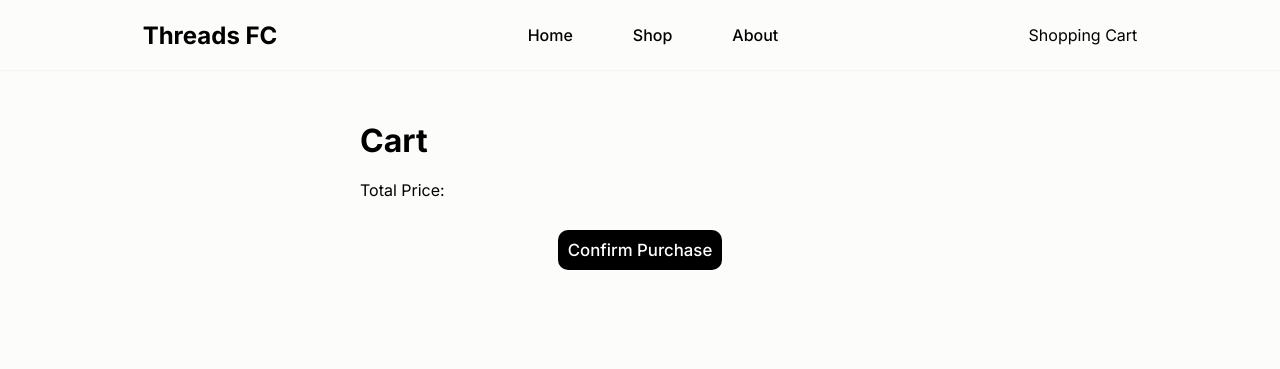
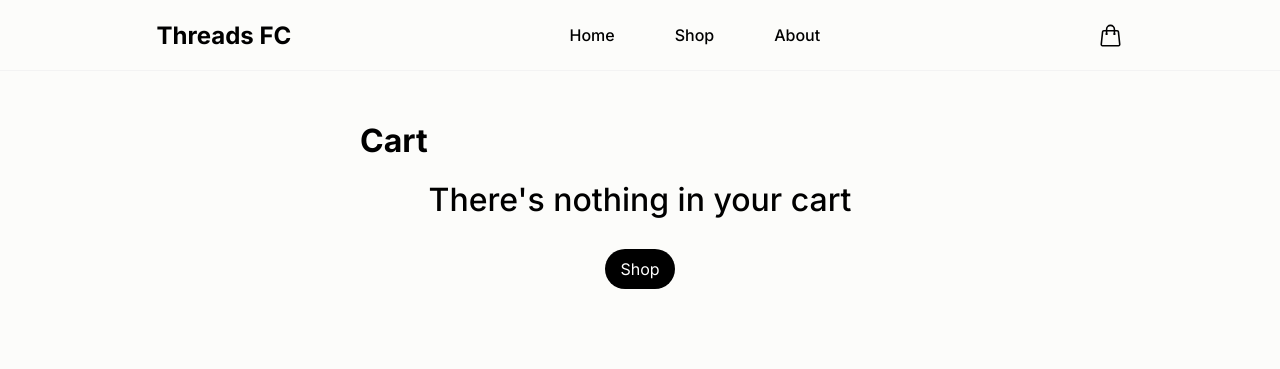
Before and after one commit to MartinGV10/Shopping, a React (Vite) app: page /checkout in a window 1280 px wide. Shown: the top 369 px of the page. Built offline with nearby package versions, Linux system fonts and the light colour scheme.

Commit message:
Added total price, display cart quantity on nav

```diff
--- a/src/CSS/Checkout.css
+++ b/src/CSS/Checkout.css
@@ -25,6 +25,9 @@
 
 .cart-right {
     text-align: right;
+    display: flex;
+    flex-direction: column;
+    gap: 5px;
 }
 
 .cart-left {
@@ -68,3 +71,44 @@
     font-weight: 500;
     font-size: 1.1rem;
 }
+
+.empty-cart {
+    display: flex;
+    flex-direction: column;
+    justify-content: center;
+    align-items: center;
+    gap: 30px;
+}
+
+.empty-cart h1 {
+    font-weight: 500;
+}
+
+.empty-cart .link {
+    background-color: black;
+}
+
+.empty-cart .link:hover {
+    background-color: #4d4944;
+}
+
+.total-price {
+    background-color: rgba(242, 240, 236);
+    padding: 20px;
+    text-align: right;
+    border-radius: 10px;
+    display: flex;
+    flex-direction: column;
+    gap: 5px;
+    justify-content: center;
+}
+
+.tot-sub {
+    font-weight: 400;
+    opacity: 0.75;
+    color: #2c2a27;
+}
+
+.total {
+    font-weight: 500;
+}
--- a/src/CSS/Item.css
+++ b/src/CSS/Item.css
@@ -103,7 +103,7 @@
     text-align: center;
     border: none;
     background-color: rgba(242, 240, 236);
-    border: 1px solid black;
+    /* border: 1px solid black; */
     border-radius: 20px;
     padding: 5px;
     /* font-size: 1.2rem; */
--- a/src/CSS/Nav.css
+++ b/src/CSS/Nav.css
@@ -24,3 +24,24 @@
     cursor: pointer;
     transform: translateY(-2px);
 }
+
+.n-right {
+    display: flex;
+    align-items: center;
+    gap: 5px;
+}
+
+.n-right svg {
+    width: 25px;
+}
+
+.item-quant {
+    background-color: black;
+    color: white;
+    padding: 7px;
+    padding-left: 10px;
+    padding-right: 10px;
+    border-radius: 8px;
+    font-weight: 500;
+    font-size: 0.9rem;
+}
--- a/src/Checkout.jsx
+++ b/src/Checkout.jsx
@@ -1,28 +1,36 @@
 import { useEffect, useState } from 'react'
 import './CSS/Checkout.css'
 import { useCart } from './CartContext'
+import { Link } from 'react-router'
 
 function Checkout() {
     const {cart, increaseQuantity, decreaseQuantity, setQuantity} = useCart()
 
-    const [total, setTotal] = useState(0)
+    // const [total, setTotal] = useState(0)
 
-    // useEffect(() => {
-    //     setTotal()
-    // }, [cart])
-
-    // const [count, setCount] = useState(1)
-
-    // const handleCount = (e) => {
-    //     setCount(e)
+    // const handleTotal = (amt) => {
+    //     setTotal(cart.item.price)
     // }
 
+    const total = cart.reduce((sum, c) => {
+        const unitPrice = c.item.price * (1 - c.item.discountPercentage / 100);
+        return sum + unitPrice * c.num;
+    }, 0);
 
     return (
         <>
         <div className="cart">
             <div className="cart-list">
                 <h1>Cart</h1>
+                {cart.length === 0 ? (
+                    <div className="empty-cart">
+                        <h1>There's nothing in your cart</h1>
+                        <div className="link">
+                            <Link to='/shop'>Shop</Link>
+                        </div>
+                    </div>
+                ) : (
+                    <>
                     {cart.map(({ id, item, num }) => (
                         <div className="cart-item" key={id}>
                             <div className="cart-left">
@@ -32,10 +40,7 @@ function Checkout() {
                             </div>
 
                             <div className="cart-right">
-                            <p className="price"><span className="discount">${(item.price * num)}</span> ${(item.price * (1 - (item.discountPercentage/100)) * num).toFixed(2)}</p>
-                            {/* <p className='quant'>Quantity: {num}</p> */}
-                            {/* <input type="number" className="quant" value={num}/> */}
-                        </div>
+                                <p className="price"><span className="discount">${(item.price * num).toFixed(2)}</span> ${(item.price * (1 - (item.discountPercentage/100)) * num).toFixed(2)}</p>
 
                                 <div className="inputs">
                                     <button className="addsub" onClick={() => increaseQuantity(id)}>+</button>
@@ -43,24 +48,37 @@ function Checkout() {
                                     <input type="number" min={0} onKeyDown={(e) => { if (e.key === '-') e.preventDefault(); }} onChange={(e) => {
                                         const newNum = parseInt(e.target.value) || 0
                                         setQuantity(id, newNum)
+                                        // handleTotal(item.price)
                                     }} value={num}/>
 
                                     <button className="addsub" onClick={() => decreaseQuantity(id)}>-</button>
 
                                 </div>
                             </div>
+
+                        </div>
                     ))}
 
                     <div className="total-price">
-                    <p>Total Price: </p>
-                </div>
+                        <p className='tot-sub'>Subtotal: ${total.toFixed(2)}</p>
+                        <p className='tot-sub'>Taxes applied (7.5%): ${(total * 0.075).toFixed(2)}</p>
+                        <hr />
+                        <p className='total'>Total Price: ${(total * 1.075).toFixed(2)}</p>
                     </div>
 
                     <button className='continue' onClick={() => {
                         if (cart.length === 0) {
                             console.log('hi')
                         }
+
+                        else {
+                            alert('bought')
+                        }
                     }}>Confirm Purchase</button>
+                    </>
+                )}
+            </div>
+
         </div>
         </>
     )
--- a/src/Nav.jsx
+++ b/src/Nav.jsx
@@ -1,7 +1,12 @@
+import { useCart } from './CartContext'
+import { Link } from 'react-router'
 import './CSS/Nav.css'
-import { Link } from 'react-router'
 
 function Nav() {
+    const {cart, increaseQuantity, decreaseQuantity, setQuantity} = useCart()
+
+    const amount = cart.reduce((sum, item) => sum + item.num, 0)
+
     return (
         <>
         <div className="nav">
@@ -13,7 +18,14 @@ function Nav() {
                 <Link to='/shop'><p className="n-title">Shop</p></Link>
                 <Link to='/about'><p className="n-title">About</p></Link>
             </div>
-            <Link to='/checkout'><div className="n-right">Shopping Cart</div></Link>
+            <Link to='/checkout'>
+                <div className="n-right">
+                    <svg xmlns="http://www.w3.org/2000/svg" fill="none" viewBox="0 0 24 24" stroke-width="1.5" stroke="currentColor" class="size-6">
+                    <path stroke-linecap="round" stroke-linejoin="round" d="M15.75 10.5V6a3.75 3.75 0 1 0-7.5 0v4.5m11.356-1.993 1.263 12c.07.665-.45 1.243-1.119 1.243H4.25a1.125 1.125 0 0 1-1.12-1.243l1.264-12A1.125 1.125 0 0 1 5.513 7.5h12.974c.576 0 1.059.435 1.119 1.007ZM8.625 10.5a.375.375 0 1 1-.75 0 .375.375 0 0 1 .75 0Zm7.5 0a.375.375 0 1 1-.75 0 .375.375 0 0 1 .75 0Z" />
+                    </svg>
+                    {amount != 0 ? (<p className='item-quant'>{amount}</p>): ('')}
+                </div>
+            </Link>
         </div>
         </>
     )
```
Lines whose indentation alone changed are shown as unchanged.
